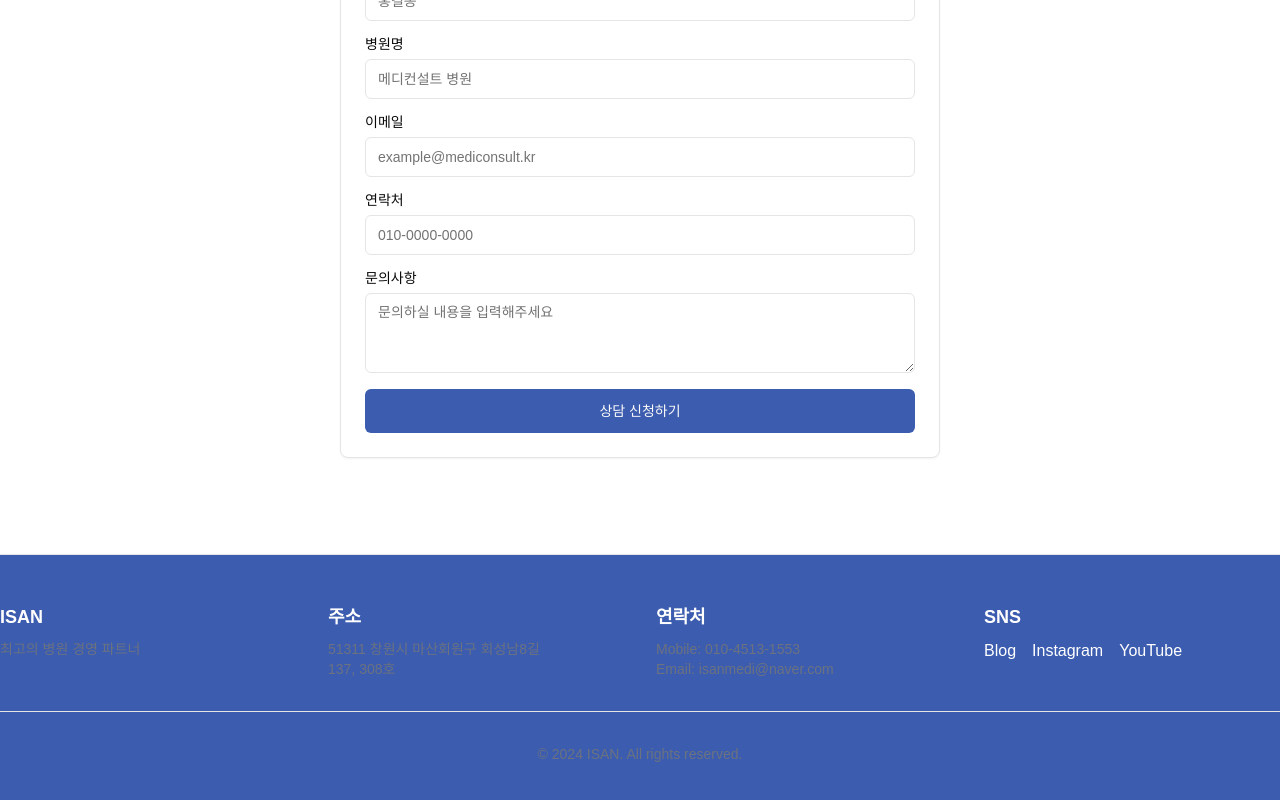
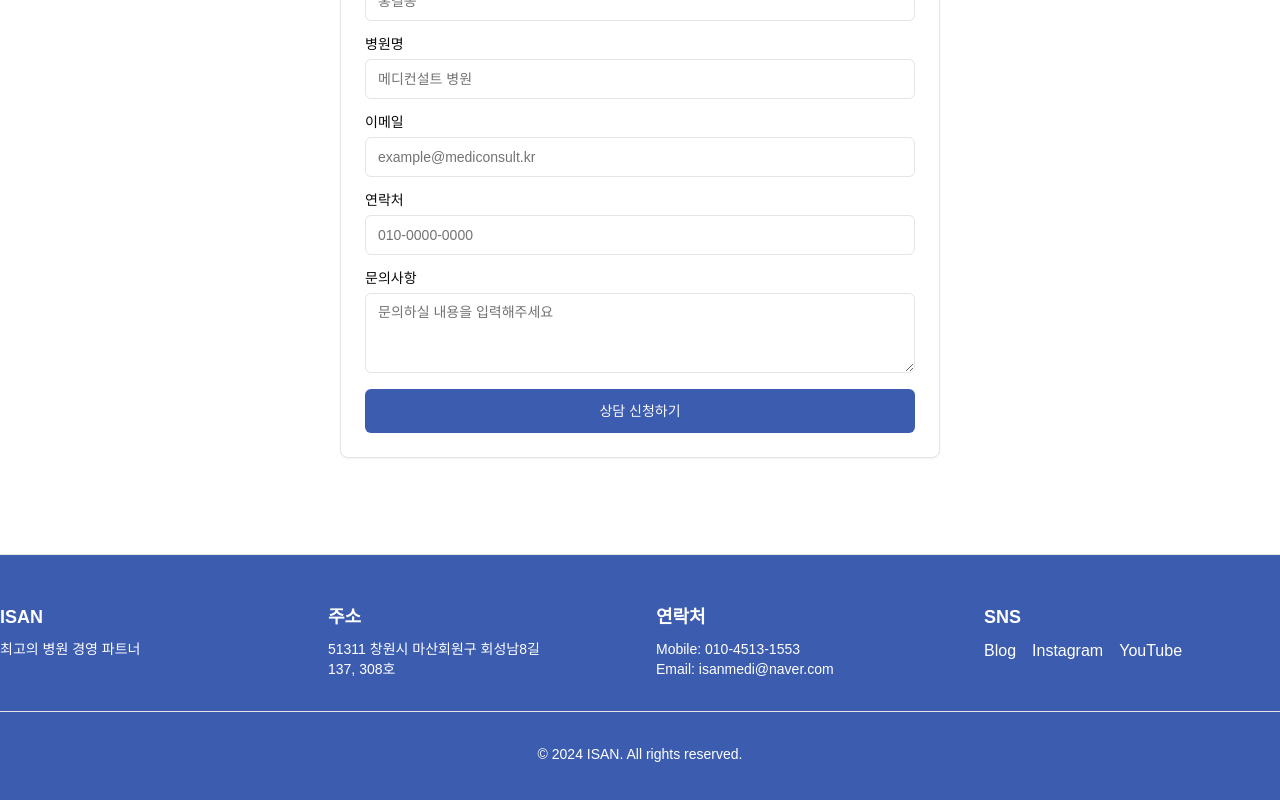
Before and after one commit to hyeonu0303/isan-outsourcing-web-nextjs, a Next.js app: page / in a window 1280 px wide. Shown: the part 3171-3971 px from the top of the page. Built offline with nearby package versions, Linux system fonts and the light colour scheme.

Commit message:
refector: UI Fix

```diff
--- a/src/components/site-footer.jsx
+++ b/src/components/site-footer.jsx
@@ -7,11 +7,11 @@
         <div className="grid gap-8 md:grid-cols-2 lg:grid-cols-4">
           <div>
             <h3 className="text-lg font-bold">ISAN</h3>
-            <p className="mt-2 text-sm text-gray-500">최고의 병원 경영 파트너</p>
+            <p className="mt-2 text-sm text-white">최고의 병원 경영 파트너</p>
           </div>
           <div>
             <h3 className="text-lg font-bold">주소</h3>
-            <p className="mt-2 text-sm text-gray-500">
+            <p className="mt-2 text-sm text-white">
             51311 창원시 마산회원구 회성남8길
               <br />
               137, 308호
@@ -19,7 +19,7 @@
           </div>
           <div>
             <h3 className="text-lg font-bold">연락처</h3>
-            <p className="mt-2 text-sm text-gray-500">
+            <p className="mt-2 text-sm text-white">
             Mobile: 010-4513-1553
               <br />
               Email: isanmedi@naver.com
@@ -40,7 +40,7 @@
             </div>
           </div>
         </div>
-        <div className="mt-8 border-t pt-8 text-center text-sm text-gray-500">
+        <div className="mt-8 border-t pt-8 text-center text-sm text-white">
           © 2024 ISAN. All rights reserved.
         </div>
       </div>
```
